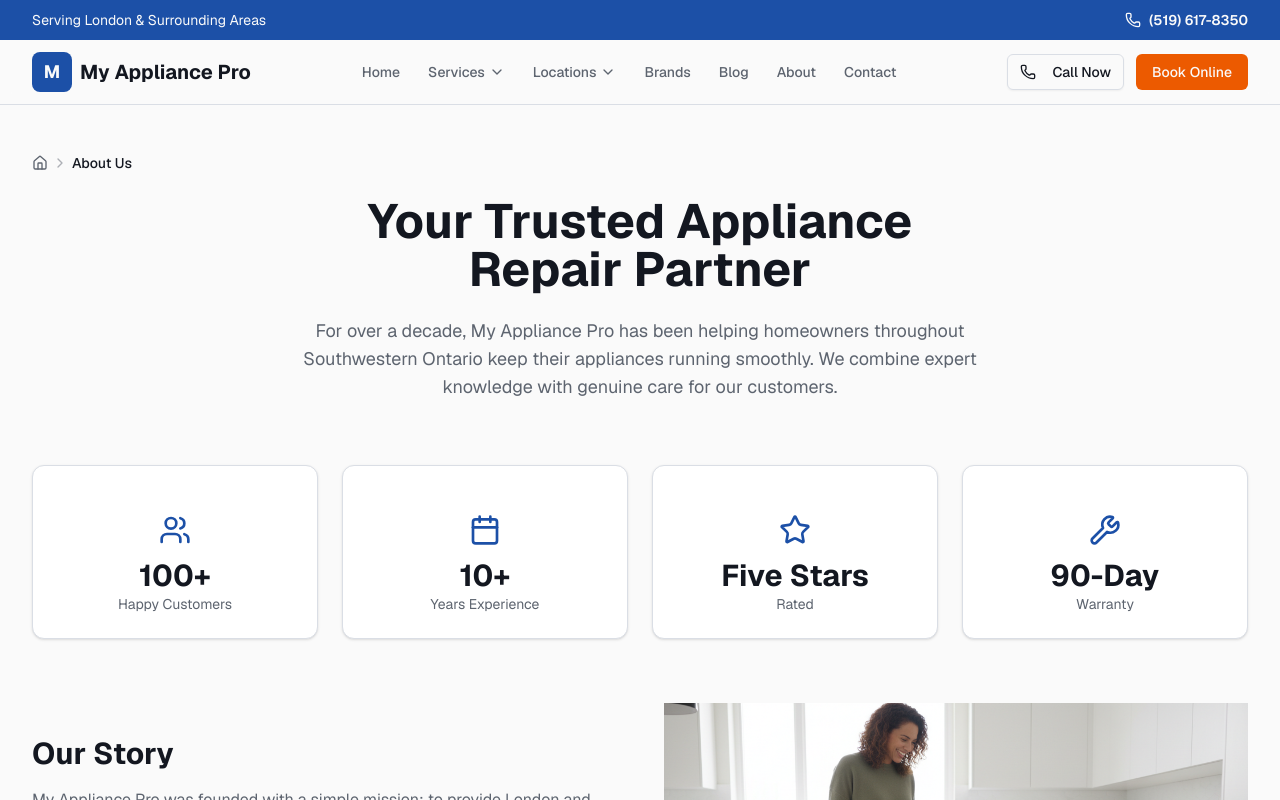
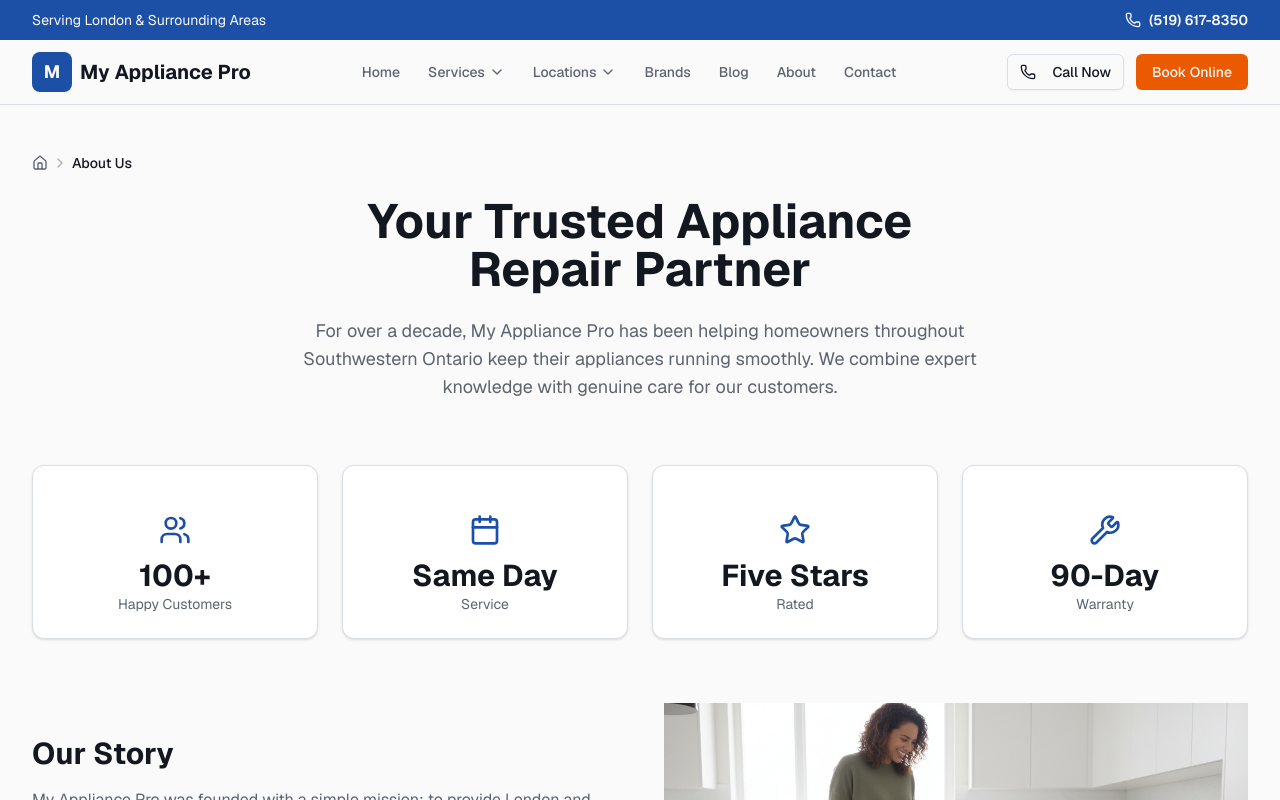
Before and after one commit to cgalvis20-beep/v0-wordpress-appliance-repair, a Next.js app: page /about in a window 1280 px wide. Shown: the top 800 px of the page. Built offline with nearby package versions, Linux system fonts and the light colour scheme.

Commit message:
feat: update About page stats to "Same Day Service"\n\nDisplay "Same Day" with "Service" label for improved clarity.

```diff
--- a/app/about/page.tsx
+++ b/app/about/page.tsx
@@ -15,7 +15,7 @@ export const metadata: Metadata = {
 
 const stats = [
   { icon: Users, value: "100+", label: "Happy Customers" },
-  { icon: Calendar, value: "10+", label: "Years Experience" },
+  { icon: Calendar, value: "Same Day", label: "Service" },
   { icon: Star, value: "Five Stars", label: "Rated" },
   { icon: Wrench, value: "90-Day", label: "Warranty" },
 ]
```
